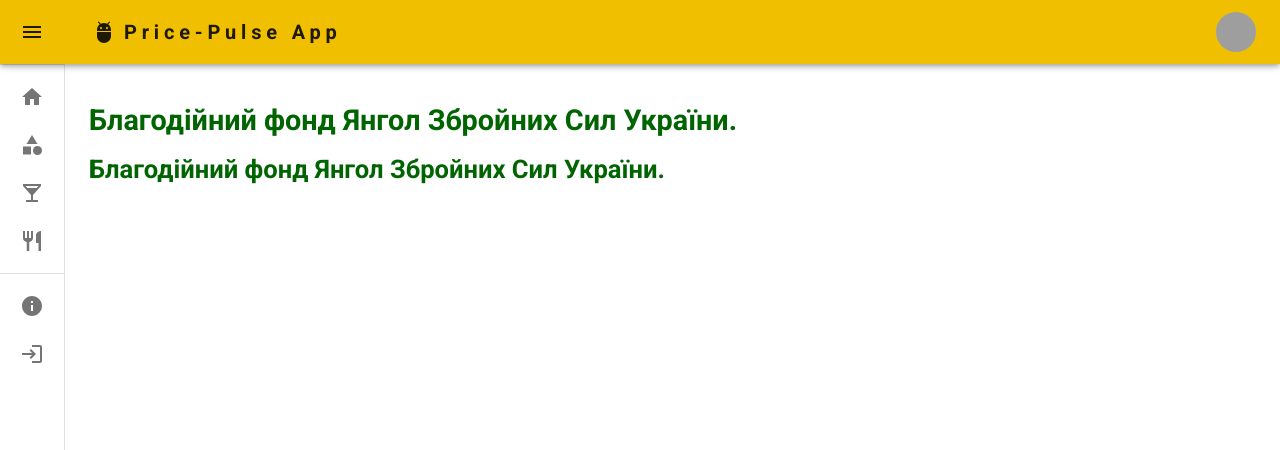
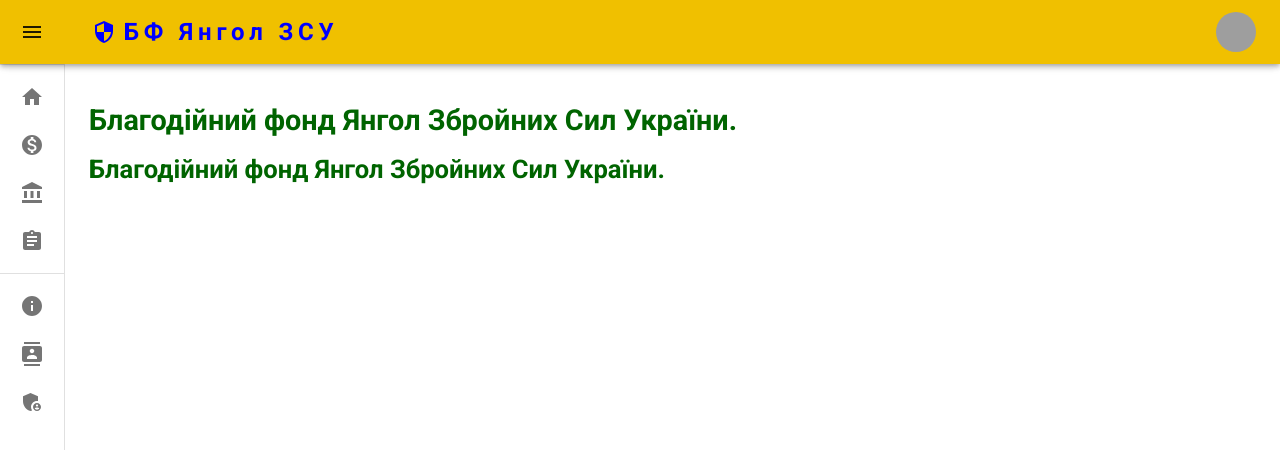
Before and after one commit to SKindij/Angel-ZSU, a Next.js app: page / in a window 1280 px wide. Shown: the top 450 px of the page. Built offline with nearby package versions, Linux system fonts and the light colour scheme; grey boxes are pictures that could not be loaded.

Commit message:
style: format codebase for consistent style

```diff
--- a/src/app/page.module.css
+++ b/src/app/page.module.css
@@ -1,3 +1,4 @@
+/* @/app/MainPage.css */
 .main {
   color: darkgreen;
 }
--- a/src/views/Layout/AppNavigation.tsx
+++ b/src/views/Layout/AppNavigation.tsx
@@ -18,16 +18,18 @@
 import Toolbar from '@mui/material/Toolbar';
 import MenuIcon from '@mui/icons-material/Menu';
 // icons for navigation elements
-import AdbIcon from '@mui/icons-material/Adb';
+import SecurityIcon from '@mui/icons-material/Security';
 import Avatar from '@mui/material/Avatar';
 import ChevronLeftIcon from '@mui/icons-material/ChevronLeft';
 import ChevronRightIcon from '@mui/icons-material/ChevronRight';
+// icons for site-menu items
 import HomeIcon from '@mui/icons-material/Home';
-import CategoryIcon from '@mui/icons-material/Category';
-import LocalBarIcon from '@mui/icons-material/LocalBar';
-import RestaurantIcon from '@mui/icons-material/Restaurant';
+import DonateIcon from '@mui/icons-material/MonetizationOn';
+import AccountBalanceIcon from '@mui/icons-material/AccountBalance';
+import ReportsIcon from '@mui/icons-material/Assignment';
 import InfoIcon from '@mui/icons-material/Info';
-import LoginIcon from '@mui/icons-material/Login';
+import ContactsIcon from '@mui/icons-material/Contacts';
+import AdminPanelSettingsIcon from '@mui/icons-material/AdminPanelSettings';
 // design elements
 import { AppBar } from '@/views/Layout/AppBar';
 import { DrawerHeader } from '@/views/Layout/DrawerHeader';
@@ -35,13 +37,15 @@
 // data for site navigation elements
 const MenuItems = [
   { label: 'Головна', href: '/', icon: <HomeIcon /> },
-  { label: 'Price-Pulse', href: '/categories', icon: <CategoryIcon /> },
-  { label: 'Коктейлі', href: '/cocktails', icon: <LocalBarIcon /> },
-  { label: 'Рецепти', href: '/recipes', icon: <RestaurantIcon /> },
+  { label: 'Збори', href: '/campaigns', icon: <DonateIcon /> },
+  { label: 'Реквізити', href: '/donate', icon: <AccountBalanceIcon /> },
+  { label: 'Звіти', href: '/reports', icon: <ReportsIcon /> },
+
 ];
 const PlaceholderLinks = [
-  { label: 'About', href: '/about', icon: <InfoIcon /> },
-  { label: 'LogIn', href: '/auth/signin', icon: <LoginIcon /> },
+  { label: 'Про нас', href: '/about', icon: <InfoIcon /> },
+  { label: 'Контакти', href: '/contacts', icon: <ContactsIcon /> },
+  { label: 'Admin', href: '/auth/signin', icon: <AdminPanelSettingsIcon /> },
 ];
 const UserSettings = ['Profile', 'Logout'];
 const UserSettingsLinks = [
@@ -87,13 +91,13 @@
             <MenuIcon />
           </IconButton>
 		  {/* App Icon and Logo */}
-		  <AdbIcon sx={{ mr: 1 }} />
-          <Typography variant="h6" noWrap component="div"
+		  <SecurityIcon sx={{ mr: 1, color: 'blue' }} />
+          <Typography variant="h5" noWrap component="div"
 		        sx={{
 			        mr: 2,
               fontWeight: 700,
               letterSpacing: '0.3rem',
-              color: 'inherit',
+              color: 'blue',
 			        // additional styling for mobile phones
 			        '@media screen and (max-width: 600px)': {
                 fontSize: '1.2rem',
@@ -101,7 +105,7 @@
               },
             }}
 		  >
-            Price-Pulse App
+            БФ Янгол ЗСУ
           </Typography>
 		  {/* Menu User Settings */}
 		  <Box sx={{ flexGrow: 0, marginLeft: 'auto' }}>
--- a/src/views/Layout/Drawer.tsx
+++ b/src/views/Layout/Drawer.tsx
@@ -5,7 +5,7 @@
 import MuiDrawer from '@mui/material/Drawer';
 import { Theme, CSSObject } from '@mui/material/styles';
 
-const drawerWidth = process.env.DRAWER_WIDTH ? parseInt(process.env.DRAWER_WIDTH, 10) : 200;
+const drawerWidth = 200;
 
 
 const openedMixin = (theme:Theme):CSSObject => ({
--- a/src/views/SignInForm.tsx
+++ b/src/views/SignInForm.tsx
@@ -13,7 +13,6 @@
 import Grid from '@mui/material/Grid';
 import LockOutlinedIcon from '@mui/icons-material/LockOutlined';
 import Typography from '@mui/material/Typography';
-import { createTheme, ThemeProvider } from '@mui/material/styles';
 
 import backPic from '../../public/images/backsingin.jpg';
 
```
